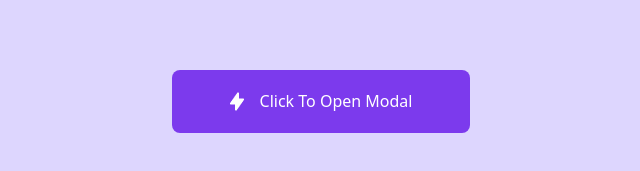
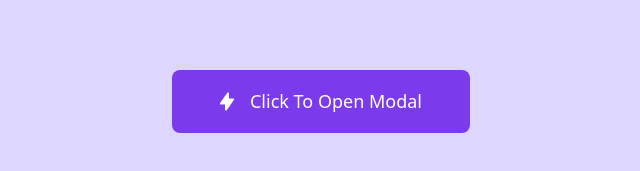
Before and after one commit to Trishana9/Javascript-modal, a plain HTML site: page index.html in a window 1280 px wide. Shown: the part 299-470 px from the top of the page, 319-959 px from the left. Drawn offline with nearby package versions, Linux system fonts and the light colour scheme.

Commit message:
tailwind use

```diff
--- a/index.html
+++ b/index.html
@@ -12,7 +12,7 @@
 <body class="bg-[#DDD6FE] ">
 
   <div class="main-page flex justify-center items-center h-screen">
-    <button class="container-btn bg-[#7C3AED] text-white w-[298px] h-[63px] flex justify-center items-center rounded-lg " data-modal-target="#modal"><img class="pr-4" src="images/Icon.png">Click To Open Modal</button>
+    <button class="container-btn bg-[#7C3AED] text-white w-[298px] h-[63px] flex justify-center items-center rounded-lg text-[18px]" data-modal-target="#modal"><img class="pr-4" src="images/Icon.png">Click To Open Modal</button>
   </div>
 
 
```
